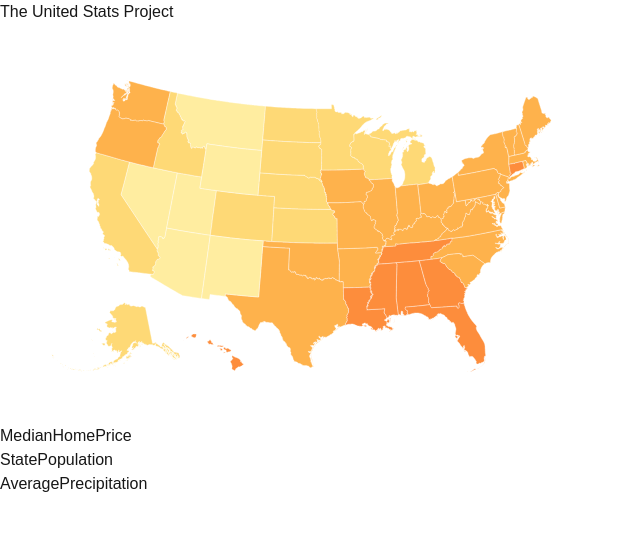
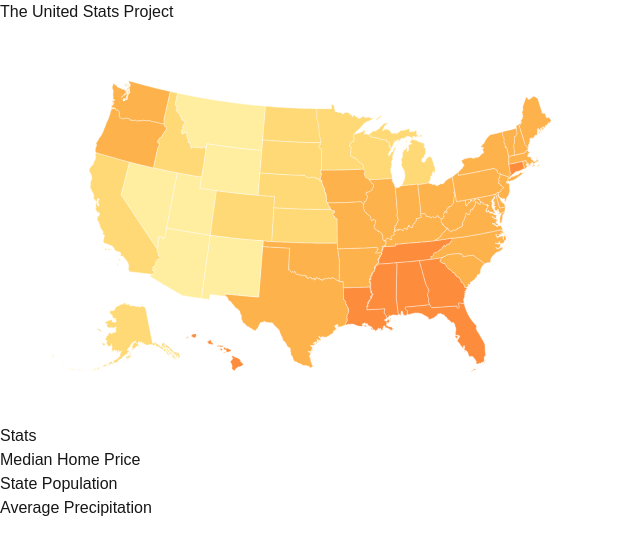
Before and after one commit to catherinepereira/united-stats, a Next.js app: page / in a window 1280 px wide. Shown: the top 554 px of the page, without its empty margins (0-640 px from the left). Built offline with nearby package versions, Linux system fonts and the light colour scheme.

Commit message:
data type definition file progress

```diff
--- a/src/components/StatBox.tsx
+++ b/src/components/StatBox.tsx
@@ -1,14 +1,36 @@
-import { Stats } from "@/data/statdefinition";
+"use client"
+import { Stat, StatDefinition, Stats } from "@/data/statdefinition";
+import { useState } from "react";
 
 
 const StatBox: React.FC = () => {
-    const stats = Object.keys(Stats);
+    const [selectedStat, setSelectedStat] = useState<Stat | undefined>(undefined);
+    const stats = Object.values(Stat).map((stat) => [stat, Stats[stat]]) as [Stat, StatDefinition][];
+
+    const filteredStats = stats.filter((stat) => {
+        if (selectedStat === undefined) return true;
+        return selectedStat === stat[0]; // go by name instead
+    });
 
     return (
-        <div>
-            {stats.map((feature, _) => (
-                <p key={feature} className="text-gray-500">{feature}</p>
-            ))}
+        <div className="border border-gray-700 p-4 rounded-2xl bg-gray-900 shadow-lg">
+            {/* Title */}
+            <h2 className="text-lg font-semibold text-white">Stats</h2>
+
+
+            {/* Search Bar */}
+
+
+            {/* Stats List */}
+            <div className="mt-2">
+                <div className="flex flex-wrap">
+                    {stats.map(([stat, def], _) => (
+                    <p key={stat} className="mr-2 mb-2 px-3 py-1 text-sm bg-cyan-500/15 text-cyan-300 rounded-md">
+                        {def.name}
+                    </p>
+                    ))}
+                </div>
+            </div>
         </div>
     );
 };
--- a/src/data/statdefinition.ts
+++ b/src/data/statdefinition.ts
@@ -1,5 +1,34 @@
-export enum Stats {
+export enum Stat {
 	MedianHomePrice = "MedianHomePrice",
 	StatePopulation = "StatePopulation",
 	AveragePrecipitation = "AveragePrecipitation",
 }
+
+export enum DataType {
+	Numerical,
+	Categorical,
+}
+
+export interface StatDefinition {
+	name: string;
+	type: DataType;
+	numericalRange?: {
+		min: number;
+		max: number;
+	};
+}
+
+export const Stats: { [key in Stat]: StatDefinition } = {
+	[Stat.MedianHomePrice]: {
+		name: "Median Home Price",
+		type: DataType.Numerical,
+	},
+	[Stat.StatePopulation]: {
+		name: "State Population",
+		type: DataType.Numerical,
+	},
+	[Stat.AveragePrecipitation]: {
+		name: "Average Precipitation",
+		type: DataType.Numerical,
+	},
+};
```
